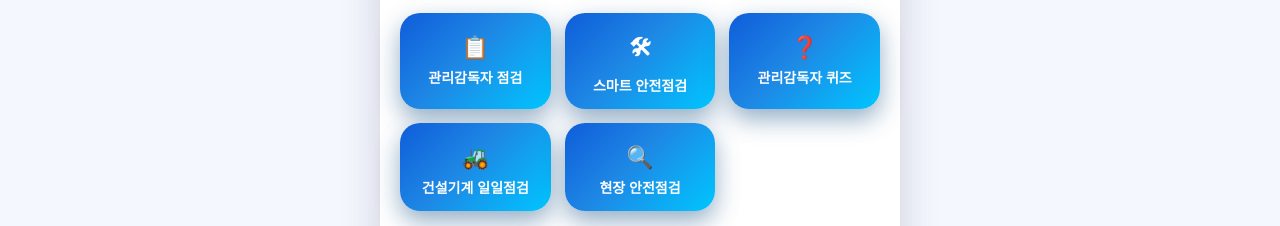
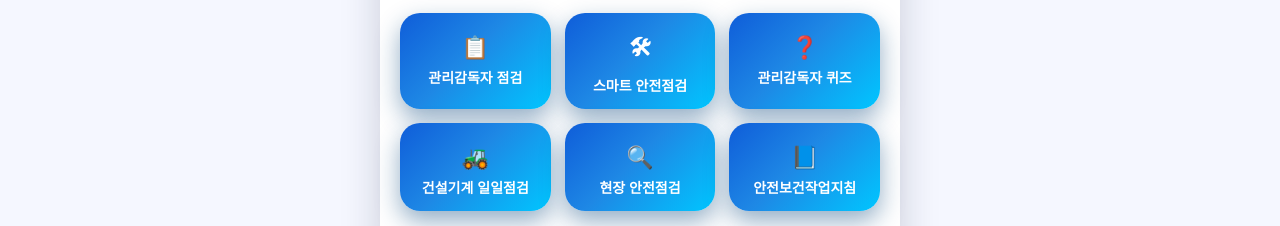
Before and after one commit to es1063122-creator/dj-safty-portal, a plain HTML site: page index.html in a window 1280 px wide. Shown: the part 572-798 px from the top of the page. Drawn offline with Linux system fonts and the light colour scheme.

Commit message:
Update index.html

```diff
--- a/index.html
+++ b/index.html
@@ -267,6 +267,11 @@
         현장 안전점검
       </div>
 
+      <div class="item" onclick="openApp('https://es1063122-creator.github.io/dj-kohsa-guide/')">
+        <div class="icon">📘</div>
+        안전보건작업지침
+      </div>
+
     </div>
 
     <div class="intro">
```
